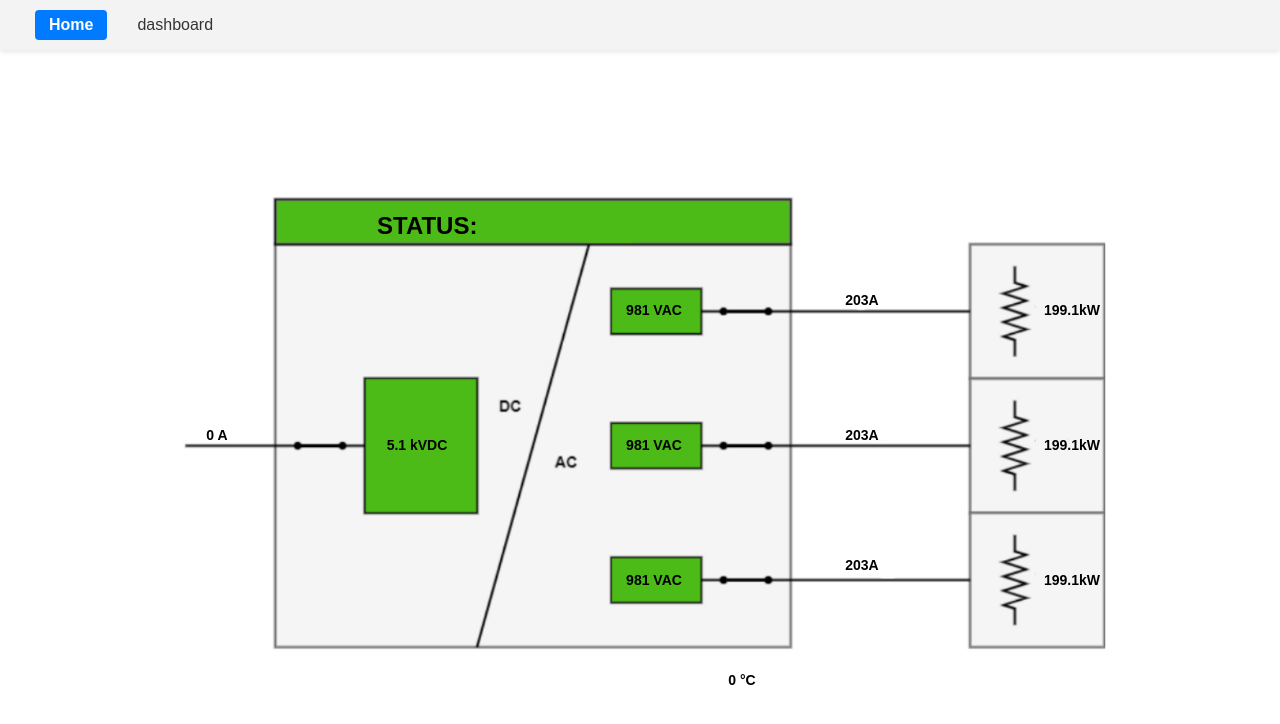
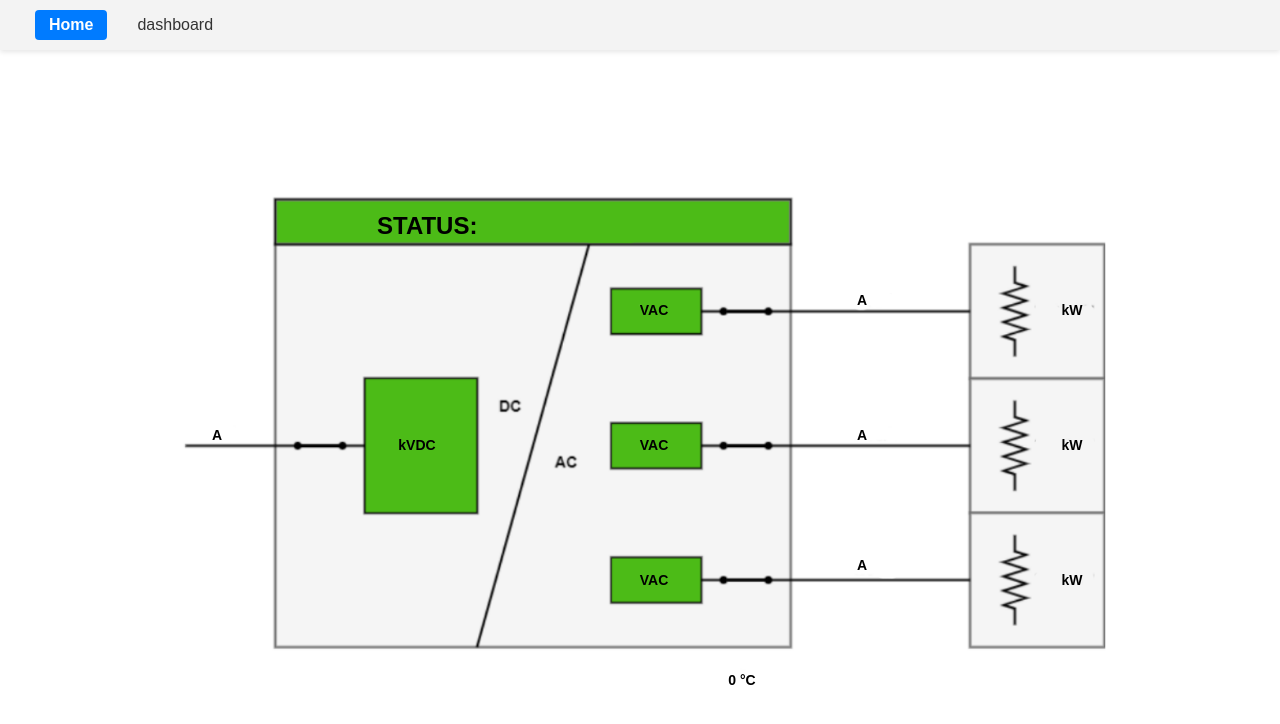
Before and after one commit to andresdavalosc/omvormer_nmbs, a plain HTML site: page index.html in a window 1280 px wide. Drawn offline with Linux system fonts and the light colour scheme.

Commit message:
html standaar value aangepast naar alleen eenheden en geen waardes

```diff
--- a/index.html
+++ b/index.html
@@ -20,17 +20,17 @@
 
       <!-- Inputs on image -->
       <input class="input-box status" type="text" value="STATUS: " readonly>
-      <input class="input-box amp-input" type="text" value="0 A" readonly>
-      <input class="input-box dc-voltage" type="text" value="5.1 kVDC" readonly>
-      <input class="input-box vac-top" type="text" value="981 VAC" readonly>
-      <input class="input-box vac-middle" type="text" value="981 VAC" readonly>
-      <input class="input-box vac-bottom" type="text" value="981 VAC" readonly>
-      <input class="input-box amp-top" type="text" value="203A" readonly>
-      <input class="input-box amp-middle" type="text" value="203A" readonly>
-      <input class="input-box amp-bottom" type="text" value="203A" readonly>
-      <input class="input-box kw-top" type="text" value="199.1kW" readonly>
-      <input class="input-box kw-middle" type="text" value="199.1kW" readonly>
-      <input class="input-box kw-bottom" type="text" value="199.1kW" readonly>
+      <input class="input-box amp-input" type="text" value="A" readonly>
+      <input class="input-box dc-voltage" type="text" value="kVDC" readonly>
+      <input class="input-box vac-top" type="text" value="VAC" readonly>
+      <input class="input-box vac-middle" type="text" value="VAC" readonly>
+      <input class="input-box vac-bottom" type="text" value="VAC" readonly>
+      <input class="input-box amp-top" type="text" value="A" readonly>
+      <input class="input-box amp-middle" type="text" value="A" readonly>
+      <input class="input-box amp-bottom" type="text" value="A" readonly>
+      <input class="input-box kw-top" type="text" value="kW" readonly>
+      <input class="input-box kw-middle" type="text" value="kW" readonly>
+      <input class="input-box kw-bottom" type="text" value="kW" readonly>
       <input class="input-box temp" type="text" value="0 °C" readonly>
     </div>
   </div>
```
